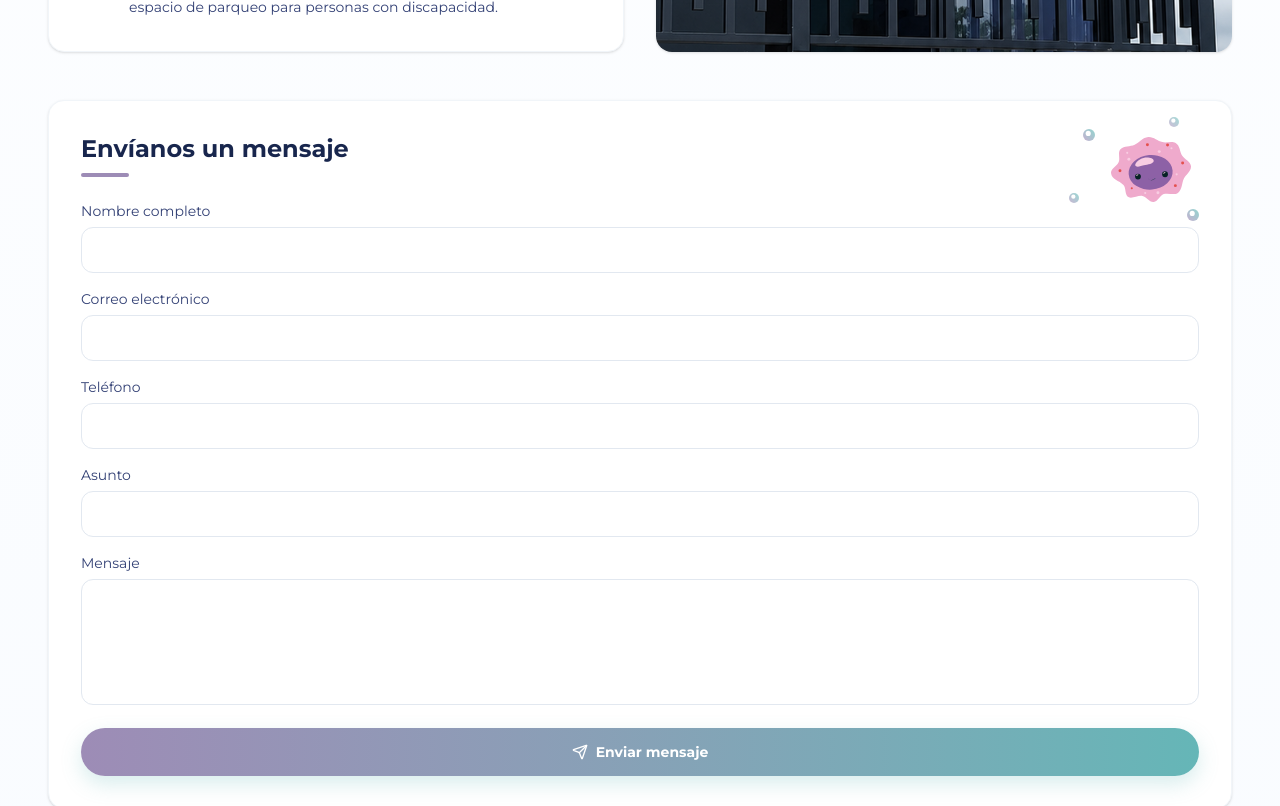
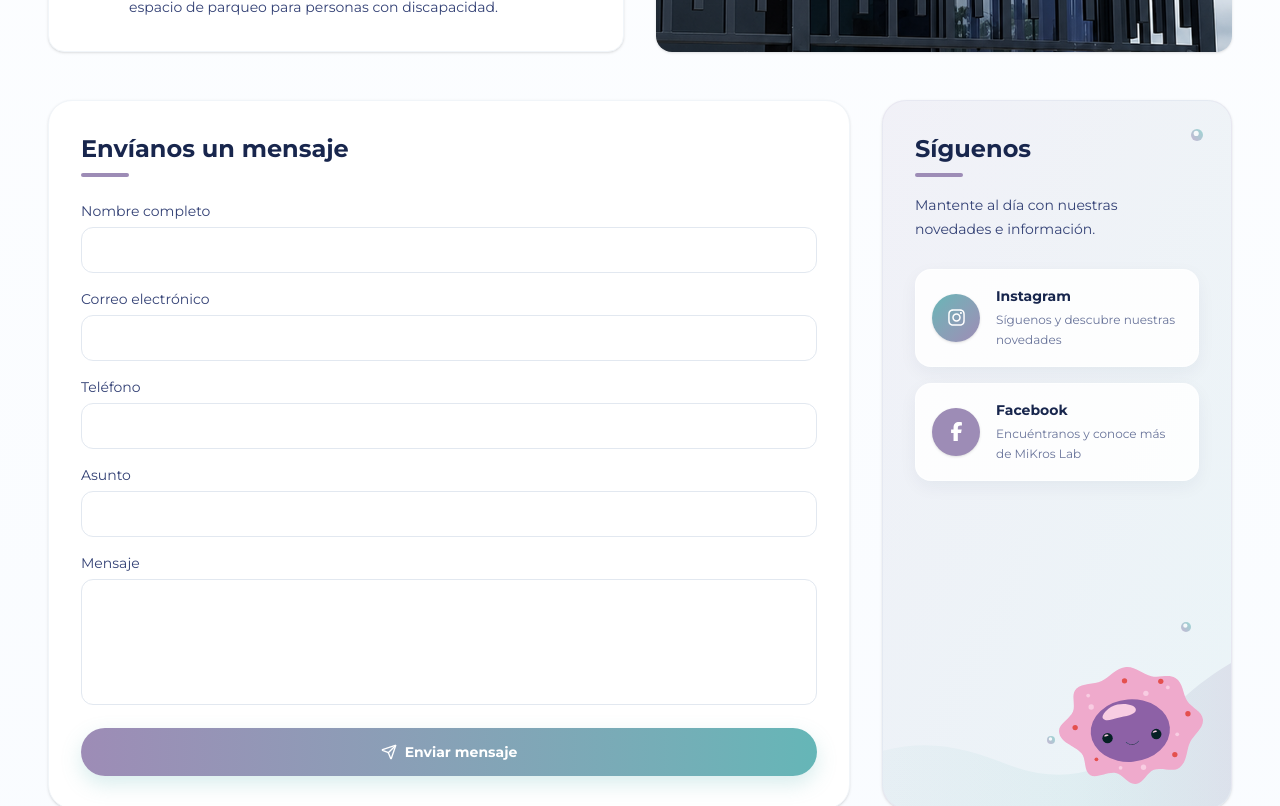
Before and after one commit to microslabwebsite/mirkos-lab-website, a Next.js app: page /contact in a window 1280 px wide. Shown: the part 1400-2206 px from the top of the page. Built offline with nearby package versions, Linux system fonts and the light colour scheme.

Commit message:
Implement social media links

```diff
--- a/app/contact/page.tsx
+++ b/app/contact/page.tsx
@@ -1,19 +1,27 @@
 import ContactDetails from '@/components/contact/ContactDetails';
 import ContactForm from '@/components/contact/ContactForm';
 import ContactHero from '@/components/contact/ContactHero';
+import FollowUs from '@/components/contact/FollowUs';
 import Location from '@/components/contact/Location';
 
 export default function Contact() {
   return (
     <main className='min-h-screen'>
       <ContactHero />
+
       <section className='relative w-full pb-16 pt-8 sm:pt-10 lg:pb-20'>
         <div className='mx-auto max-w-[1500px] px-5 sm:px-8 lg:px-12'>
           <ContactDetails />
+
           <div className='mt-10 flex flex-col gap-10 lg:mt-12 lg:gap-12'>
             <Location />
-            <div className='rounded-2xl border border-slate-100 bg-white p-6 shadow-sm sm:p-8'>
-              <ContactForm />
+
+            <div className='grid gap-6 lg:grid-cols-[minmax(0,1.75fr)_minmax(320px,0.75fr)] lg:items-stretch lg:gap-8 xl:grid-cols-[minmax(0,1.7fr)_minmax(350px,0.7fr)]'>
+              <div className='h-full rounded-[24px] border border-slate-100 bg-white p-6 shadow-sm sm:p-8'>
+                <ContactForm />
+              </div>
+
+              <FollowUs />
             </div>
           </div>
         </div>
--- a/components/Footer.tsx
+++ b/components/Footer.tsx
@@ -73,25 +73,25 @@ export default function Footer() {
 
           <div className='mt-6 flex items-center gap-3'>
             <Link
-              href='#'
-              aria-label='Facebook'
-              className='flex h-10 w-10 items-center justify-center rounded-full bg-[#65b6b7] text-white shadow-sm transition hover:-translate-y-1'>
-              <FaFacebookF size={17} />
-            </Link>
-
-            <Link
-              href='#'
-              aria-label='Instagram'
-              className='flex h-10 w-10 items-center justify-center rounded-full bg-[#9d8cb6] text-white shadow-sm transition hover:-translate-y-1'>
-              <FaInstagram size={17} />
-            </Link>
-
-            <Link
               href='https://wa.me/5066312345678'
               target='_blank'
               aria-label='WhatsApp'
+              className='flex h-10 w-10 items-center justify-center rounded-full bg-[#65b6b7] text-white shadow-sm transition hover:-translate-y-1'>
+              <FaWhatsapp size={19} />
+            </Link>
+            <Link
+              href='https://www.instagram.com/mikroslaboratorio'
+              target='_blank'
+              aria-label='Instagram'
               className='flex h-10 w-10 items-center justify-center rounded-full bg-gradient-to-br from-[#65b6b7] to-[#9d8cb6] text-white shadow-sm transition hover:-translate-y-1'>
-              <FaWhatsapp size={19} />
+              <FaInstagram size={17} />
+            </Link>
+            <Link
+              href='https://www.facebook.com/mikroslab'
+              target='_blank'
+              aria-label='Facebook'
+              className='flex h-10 w-10 items-center justify-center rounded-full bg-[#9d8cb6] text-white shadow-sm transition hover:-translate-y-1'>
+              <FaFacebookF size={17} />
             </Link>
           </div>
         </div>
--- a/components/contact/ContactForm.tsx
+++ b/components/contact/ContactForm.tsx
@@ -22,48 +22,7 @@ export default function ContactForm() {
     <div className='relative'>
       <div className='relative pr-24 sm:pr-28'>
         <h2 className='text-xl font-bold text-[#18264d] sm:text-2xl'>Envíanos un mensaje</h2>
-
         <div className='mt-2 h-1 w-12 rounded-full bg-[#9d8cb6]' />
-
-        <Image
-          src='/assets/pink-bacteria.svg'
-          alt=''
-          width={100}
-          height={100}
-          className='pointer-events-none absolute right-1 top-0 h-auto w-16 sm:right-2 sm:top-1 sm:w-20'
-        />
-
-        <Image
-          src='/assets/bubble.svg'
-          alt=''
-          width={30}
-          height={30}
-          className='pointer-events-none absolute right-20 -top-2 h-auto w-2.5 opacity-65 sm:right-26 sm:-top-1 sm:w-3'
-        />
-
-        <Image
-          src='/assets/bubble.svg'
-          alt=''
-          width={30}
-          height={30}
-          className='pointer-events-none absolute right-4 -top-5 h-auto w-2 opacity-55 sm:right-5 sm:-top-4 sm:w-2.5'
-        />
-
-        <Image
-          src='/assets/bubble.svg'
-          alt=''
-          width={30}
-          height={30}
-          className='pointer-events-none absolute right-23 top-12 h-auto w-2 opacity-60 sm:right-30 sm:top-15 sm:w-2.5'
-        />
-
-        <Image
-          src='/assets/bubble.svg'
-          alt=''
-          width={30}
-          height={30}
-          className='pointer-events-none absolute -right-1 top-17 h-auto w-2.5 opacity-65 sm:right-0 sm:top-19 sm:w-3'
-        />
       </div>
 
       <div className='mt-6'>
--- /dev/null
+++ b/components/contact/FollowUs.tsx
@@ -0,0 +1,156 @@
+import Image from 'next/image';
+import Link from 'next/link';
+import { FaFacebookF, FaInstagram } from 'react-icons/fa6';
+
+const socialLinks = [
+  {
+    name: 'Instagram',
+    description: 'Síguenos y descubre nuestras novedades',
+    href: 'https://www.instagram.com/mikroslaboratorio',
+    icon: FaInstagram,
+    iconClass:
+      'bg-gradient-to-br from-[#65b6b7] to-[#9d8cb6]',
+  },
+  {
+    name: 'Facebook',
+    description: 'Encuéntranos y conoce más de MiKros Lab',
+    href: 'https://www.facebook.com/mikroslab',
+    icon: FaFacebookF,
+    iconClass: 'bg-[#9d8cb6]',
+  },
+];
+
+export default function FollowUs() {
+  return (
+    <div className='relative h-full min-h-[360px] overflow-hidden rounded-[24px] border border-[#9d8cb6]/10 bg-gradient-to-br from-[#9d8cb6]/10 to-[#65b6b7]/10 p-6 shadow-sm sm:p-8 lg:min-h-full'>
+      <div className='relative z-20'>
+        <h2 className='text-xl font-bold text-[#18264d] sm:text-2xl'>
+          Síguenos
+        </h2>
+
+        <div className='mt-2 h-1 w-12 rounded-full bg-[#9d8cb6]' />
+
+        <p className='mt-4 max-w-[280px] text-sm leading-6 text-[#334175]'>
+          Mantente al día con nuestras novedades e información.
+        </p>
+
+        <div className='mt-7 flex flex-col gap-4'>
+          {socialLinks.map((social) => {
+            const Icon = social.icon;
+
+            return (
+              <Link
+                key={social.name}
+                href={social.href}
+                target='_blank'
+                rel='noreferrer'
+                aria-label={social.name}
+                className='group flex w-full items-center gap-4 rounded-2xl border border-white/60 bg-white/85 p-4 shadow-[0_6px_18px_rgba(24,38,77,0.05)] transition duration-300 hover:-translate-y-1 hover:bg-white hover:shadow-[0_10px_24px_rgba(24,38,77,0.08)]'
+              >
+                <div
+                  className={`flex h-12 w-12 shrink-0 items-center justify-center rounded-full text-white shadow-sm ${social.iconClass}`}
+                >
+                  <Icon size={19} />
+                </div>
+
+                <div>
+                  <p className='text-sm font-bold text-[#18264d]'>
+                    {social.name}
+                  </p>
+
+                  <p className='mt-1 text-xs leading-5 text-[#69749a]'>
+                    {social.description}
+                  </p>
+                </div>
+              </Link>
+            );
+          })}
+        </div>
+      </div>
+
+      <div
+        className='pointer-events-none absolute inset-x-0 bottom-0 z-0 h-[210px]'
+        aria-hidden='true'
+      >
+        <svg
+          viewBox='0 0 500 240'
+          preserveAspectRatio='none'
+          className='h-full w-full'
+        >
+          <defs>
+            <linearGradient
+              id='follow-wave'
+              x1='0'
+              y1='0'
+              x2='500'
+              y2='0'
+              gradientUnits='userSpaceOnUse'
+            >
+              <stop
+                offset='0%'
+                stopColor='#65b6b7'
+                stopOpacity='0.05'
+              />
+              <stop
+                offset='55%'
+                stopColor='#65b6b7'
+                stopOpacity='0.09'
+              />
+              <stop
+                offset='100%'
+                stopColor='#9d8cb6'
+                stopOpacity='0.18'
+              />
+            </linearGradient>
+          </defs>
+
+          <path
+            d='
+              M -40 185
+              C 55 155, 115 171, 178 190
+              C 247 211, 308 204, 358 170
+              C 407 137, 443 93, 540 58
+
+              L 540 240
+              L -40 240
+              Z
+            '
+            fill='url(#follow-wave)'
+          />
+        </svg>
+      </div>
+
+<Image
+  src='/assets/pink-bacteria.svg'
+  alt=''
+  width={180}
+  height={180}
+  className='pointer-events-none absolute right-5 top-5 z-10 h-auto w-20 sm:right-7 sm:top-6 sm:w-24 md:right-8 md:top-6 md:w-28 lg:bottom-6 lg:right-7 lg:top-auto lg:w-36'
+/>
+
+<Image
+  src='/assets/bubble.svg'
+  alt=''
+  width={30}
+  height={30}
+  className='pointer-events-none absolute right-28 top-5 z-10 h-auto w-2.5 opacity-55 sm:right-34 sm:top-6 md:right-38 lg:right-7 lg:top-7 lg:w-3'
+/>
+
+<Image
+  src='/assets/bubble.svg'
+  alt=''
+  width={30}
+  height={30}
+  className='pointer-events-none absolute right-5 top-28 z-10 h-auto w-2 opacity-55 sm:right-6 sm:top-32 md:right-7 md:top-34 lg:bottom-44 lg:right-10 lg:top-auto lg:w-2.5'
+/>
+
+<Image
+  src='/assets/bubble.svg'
+  alt=''
+  width={30}
+  height={30}
+  className='pointer-events-none absolute right-30 top-24 z-10 h-auto w-2 opacity-55 sm:right-36 sm:top-28 md:right-40 md:top-30 lg:bottom-16 lg:right-44 lg:top-auto'
+/>
+    </div>
+  );
+}
```
